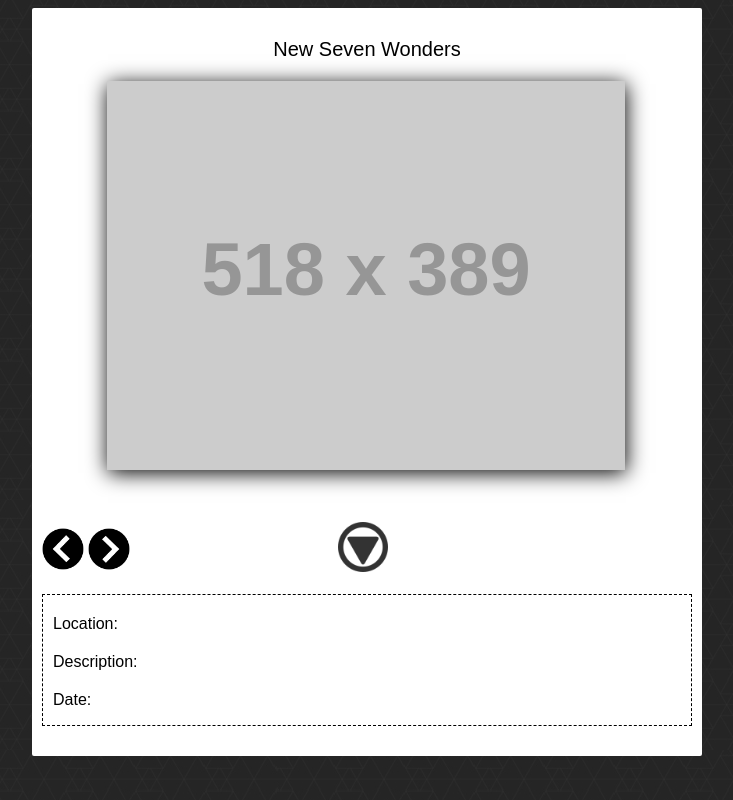
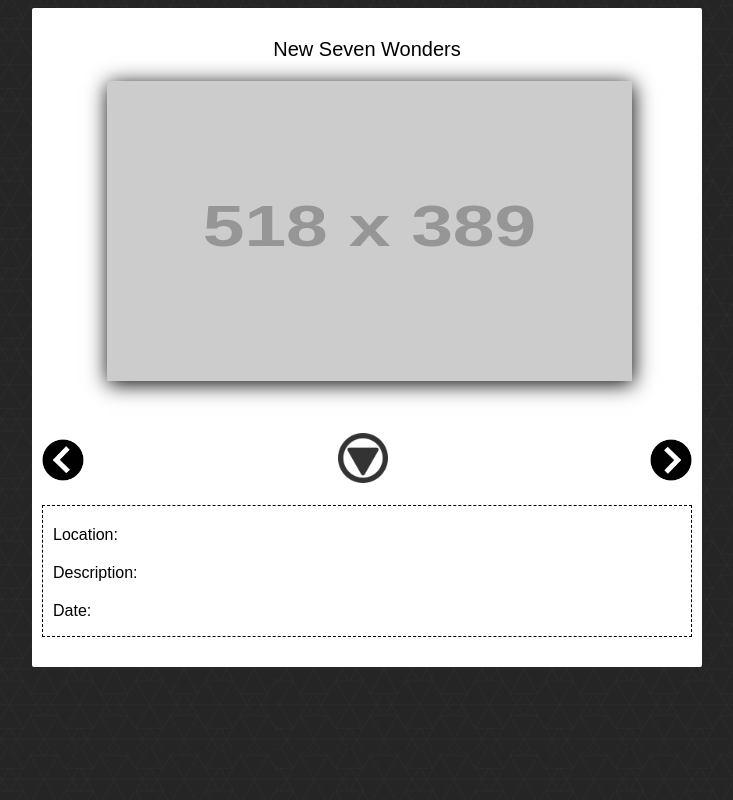
Before and after one commit to MeetRami/SlideShow, a PHP site: page /index.html in a window 1280 px wide. Shown: the whole page, without its empty margins (273-1006 px from the left). Run offline with PHP 8.4, Linux system fonts and the light colour scheme; grey boxes labelled with a size stand in for pictures from a placeholder-image service; some libraries are stand-ins or nearby versions.

Commit message:
Updated CSS file(next)

```diff
--- a/css/style.css
+++ b/css/style.css
@@ -38,6 +38,8 @@ body {
 .thumbnail {
 	position: relative;
 	box-shadow: 1px 3px 20px 0px;
+	width: 525px;
+    height: 300px;
 }
 
 
@@ -62,6 +64,7 @@ body {
 #nextPhoto {
 	height: 42px;
 	width: 42px;
+	float: right;
 }
 #nextPhoto:hover{
 	opacity: .8;
```
